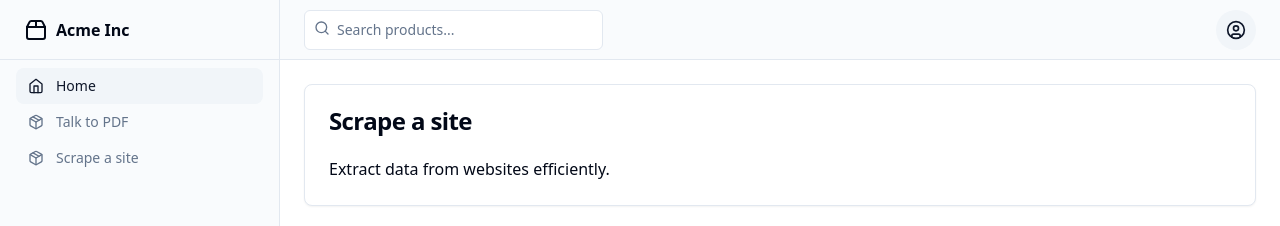
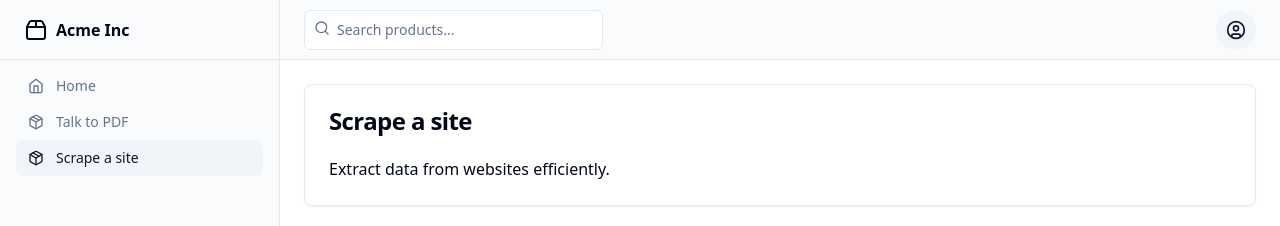
Before and after one commit to GPT-Engineer-App/customizable-base-project, a React (Vite) app: page /scrape-site in a window 1280 px wide. Shown: the top 226 px of the page. Built offline with nearby package versions, Linux system fonts and the light colour scheme.

Commit message:
Highlight the correct sidebar navigation item based on the current route using useLocation hook.

```diff
--- a/src/components/SharedLayout.jsx
+++ b/src/components/SharedLayout.jsx
@@ -29,8 +29,17 @@ import {
 } from "@/components/ui/dropdown-menu"
 import { Input } from "@/components/ui/input"
 import { Sheet, SheetContent, SheetTrigger } from "@/components/ui/sheet"
+import { useLocation } from "react-router-dom";
 
 function SharedLayout({ children }) {
+  const location = useLocation();
+
+  const getNavItemClass = (path) => {
+    return location.pathname === path
+      ? "flex items-center gap-3 rounded-lg bg-muted px-3 py-2 text-primary transition-all hover:text-primary"
+      : "flex items-center gap-3 rounded-lg px-3 py-2 text-muted-foreground transition-all hover:text-primary";
+  };
+
   return (
     <div className="grid min-h-screen w-full md:grid-cols-[220px_1fr] lg:grid-cols-[280px_1fr]">
       <div className="hidden border-r bg-muted/40 md:block">
@@ -43,24 +52,15 @@ function SharedLayout({ children }) {
           </div>
           <div className="flex-1">
             <nav className="grid items-start px-2 text-sm font-medium lg:px-4">
-              <a
-                href="/"
-                className="flex items-center gap-3 rounded-lg bg-muted px-3 py-2 text-primary transition-all hover:text-primary"
-              >
+              <a href="/" className={getNavItemClass("/")}>
                 <Home className="h-4 w-4" />
                 Home
               </a>
-              <a
-                href="/talk-to-pdf"
-                className="flex items-center gap-3 rounded-lg px-3 py-2 text-muted-foreground transition-all hover:text-primary"
-              >
+              <a href="/talk-to-pdf" className={getNavItemClass("/talk-to-pdf")}>
                 <Package className="h-4 w-4" />
                 Talk to PDF
               </a>
-              <a
-                href="/scrape-site"
-                className="flex items-center gap-3 rounded-lg px-3 py-2 text-muted-foreground transition-all hover:text-primary"
-              >
+              <a href="/scrape-site" className={getNavItemClass("/scrape-site")}>
                 <Package className="h-4 w-4" />
                 Scrape a site
               </a>
@@ -83,31 +83,19 @@ function SharedLayout({ children }) {
             </SheetTrigger>
             <SheetContent side="left" className="flex flex-col">
               <nav className="grid gap-2 text-lg font-medium">
-                <a
-                  href="/"
-                  className="flex items-center gap-2 text-lg font-semibold"
-                >
+                <a href="/" className="flex items-center gap-2 text-lg font-semibold">
                   <Package2 className="h-6 w-6" />
                   <span className="sr-only">Acme Inc</span>
                 </a>
-                <a
-                  href="/"
-                  className="mx-[-0.65rem] flex items-center gap-4 rounded-xl px-3 py-2 text-muted-foreground hover:text-foreground"
-                >
+                <a href="/" className={getNavItemClass("/")}>
                   <Home className="h-5 w-5" />
                   Home
                 </a>
-                <a
-                  href="/talk-to-pdf"
-                  className="mx-[-0.65rem] flex items-center gap-4 rounded-xl bg-muted px-3 py-2 text-foreground hover:text-foreground"
-                >
+                <a href="/talk-to-pdf" className={getNavItemClass("/talk-to-pdf")}>
                   <Package className="h-5 w-5" />
                   Talk to PDF
                 </a>
-                <a
-                  href="/scrape-site"
-                  className="mx-[-0.65rem] flex items-center gap-4 rounded-xl px-3 py-2 text-muted-foreground hover:text-foreground"
-                >
+                <a href="/scrape-site" className={getNavItemClass("/scrape-site")}>
                   <Package className="h-5 w-5" />
                   Scrape a site
                 </a>
@@ -148,7 +136,7 @@ function SharedLayout({ children }) {
         </main>
       </div>
     </div>
-  )
+  );
 }
 
 export default SharedLayout;
```
